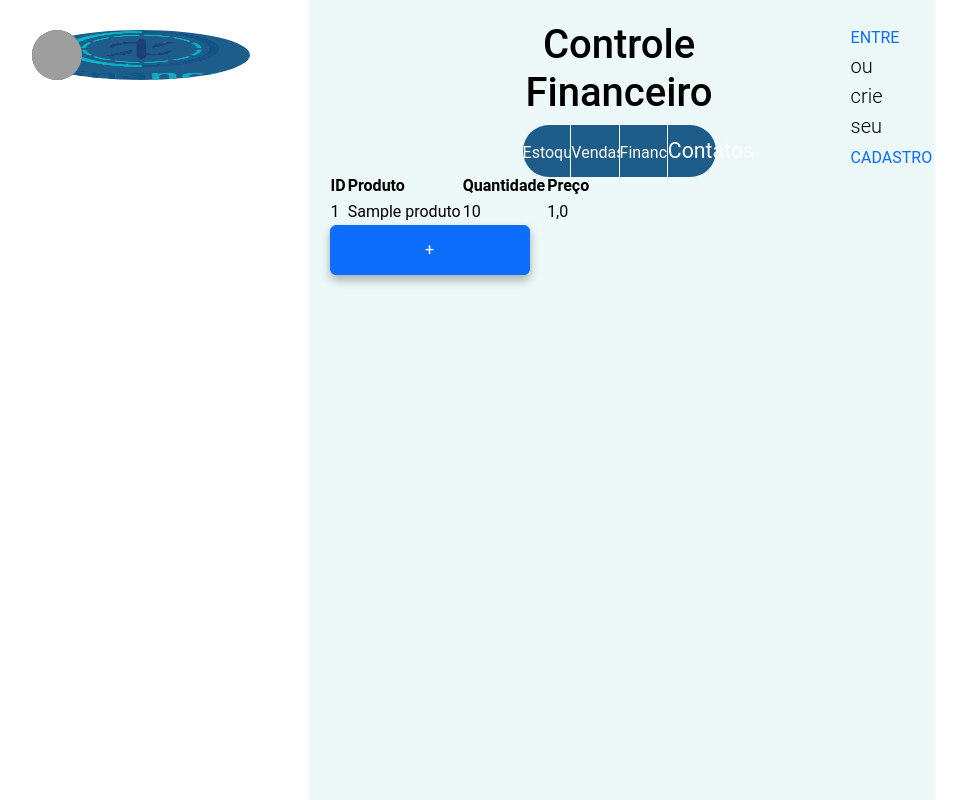
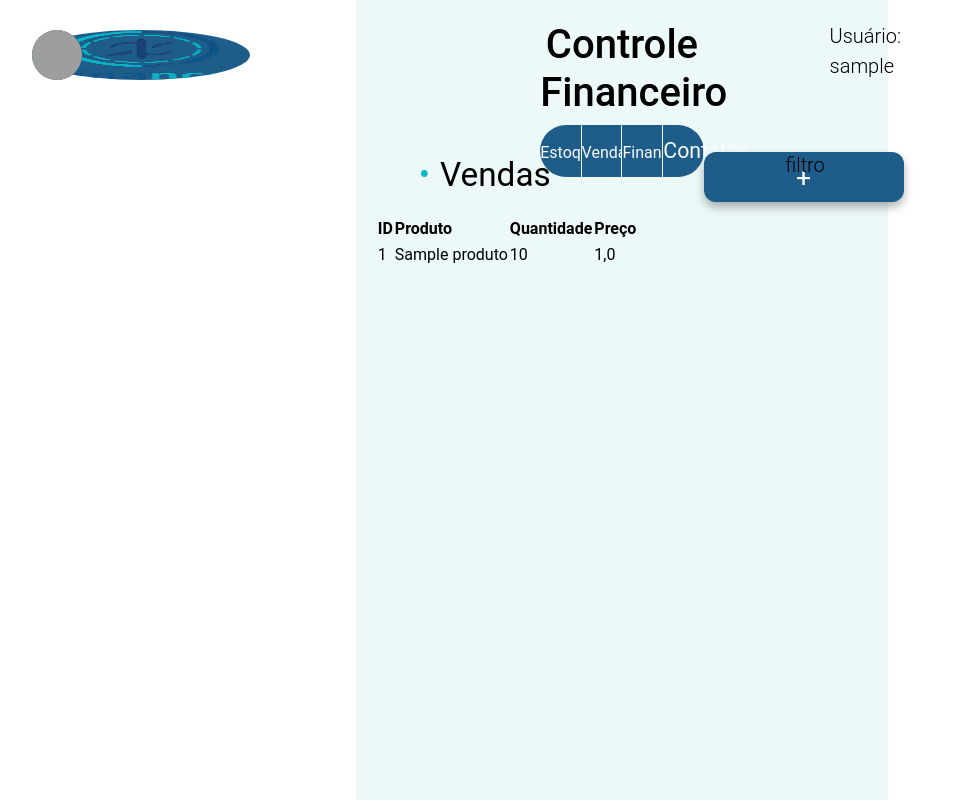
Before and after one commit to PedroAlves05/Finance, a Django app: page /financeiro/vendas/ in a window 1280 px wide. Shown: the whole page, without its empty margins (18-984 px from the left). Run offline with Django 5.2, Linux system fonts and the light colour scheme; a user stored in the database is signed in; tables that the repository leaves empty hold one stand-in row (values such as "Sample post"); grey boxes are pictures that could not be loaded.

Commit message:
continuação cabeçalho

```diff
--- a/financeiro/templates/vendas.html
+++ b/financeiro/templates/vendas.html
@@ -50,11 +50,39 @@
                 <div>
                     <img src="https://w7.pngwing.com/pngs/339/876/png-transparent-login-computer-icons-password-login-black-symbol-subscription-business-model.png" alt="Imagem Login" class="imageLogin">
                 </div>
+                {% if not usuario %}
                 <div class="textoLogin">
                     <p> <strong><a href="../../usuarios/login">ENTRE</a></strong> ou crie seu <strong><a href="../../usuarios/cadastro">CADASTRO</a></strong></p>
                 </div>
+                {% else %}
+                <div class="textoLogin">
+                    <p>Usuário: {{usuario}}</p>
+                </div>
+                {% endif %}
             </div>
         </header>
+
+        <div class="conteiner">
+            <div>
+                <ul>
+                    <li>Vendas</li>
+                </ul>
+            </div>
+            <div>
+            </div>
+            <div class="add">
+                <div>
+                        <!-- Button trigger modal -->
+                    <button type="button" class="btn btn-primary" data-toggle="modal" data-target="#exampleModalCenter">
+                        +
+                        </button>
+                </div>
+                <div>
+                    <p>filtro</p>
+                </div>
+            </div>
+
+        </div>
 
         <table>
             <tr>
@@ -74,12 +102,8 @@
         </table>
 
 
+
         <article>
-            <!-- Button trigger modal -->
-            <button type="button" class="btn btn-primary" data-toggle="modal" data-target="#exampleModalCenter">
-            +
-            </button>
-
             <!-- Modal -->
             <div class="modal fade" id="exampleModalCenter" tabindex="-1" role="dialog" aria-labelledby="exampleModalCenterTitle" aria-hidden="true">
                 <div class="modal-dialog modal-lg modal-dialog-centered" role="document">
--- a/financeiro/views.py
+++ b/financeiro/views.py
@@ -54,7 +54,7 @@
         usuario = request.user
         vendas = Vendas.objects.filter(usuario=usuario)
         produtos = Produtos.objects.filter(usuario=usuario)
-        return render(request, 'vendas.html', {'vendas' : vendas, 'produtos': produtos})
+        return render(request, 'vendas.html', {'vendas' : vendas, 'produtos': produtos, 'usuario':usuario})
 
 
 def adicionar_vendas(request):
--- a/templates/static/financeiro/CSS/cabecalho.css
+++ b/templates/static/financeiro/CSS/cabecalho.css
@@ -1,7 +1,7 @@
 header {
     display: grid;
-    grid-template-columns: 33% 33% 33%;
-    height: 20%;
+    grid-template-columns: 33.33% 33.33% 33.33%;
+    height: 17%;
 }
 
 .foto {
@@ -56,7 +56,7 @@
 
 .login{
     display: grid;
-    grid-template-columns: 60% 10% 30%;
+    grid-template-columns: 67% 10% 22%;
 }
 .imageLogin{
     width: 50px;
@@ -66,3 +66,35 @@
 a {
     text-decoration: none !important;
   }
+
+  .conteiner {
+    display: grid;
+    grid-template-columns: 33.33% 33.33% 33.33%;
+    margin: 0%;
+    font-size: 25pt;
+
+  }
+
+  ul{
+    list-style:none;
+  }
+
+  ul li::before{
+    content: '\2022';
+    margin: 0 10px;
+    color: #0fbac4;
+    font-size: 25pt
+    }
+
+.add{
+    display:grid;
+    grid-template-columns: 50% 50%;
+    }
+
+    .add button{
+        font-size: 20pt;
+
+        border-radius: 12px 12px 12px 12px;
+        background-color: #1e5c8a;
+        border: none;
+    }
```
Also changed, not shown: templates/static/financeiro/CSS/css.css (deleted).
